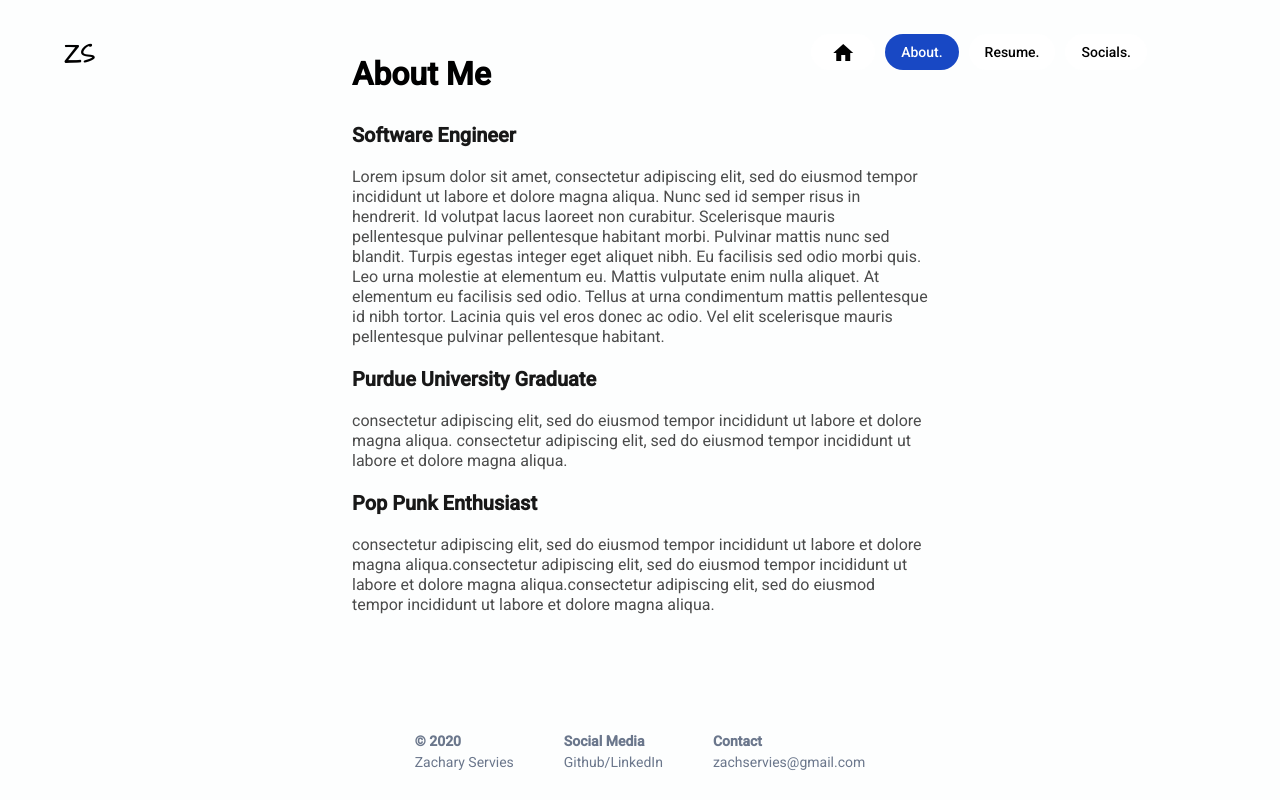
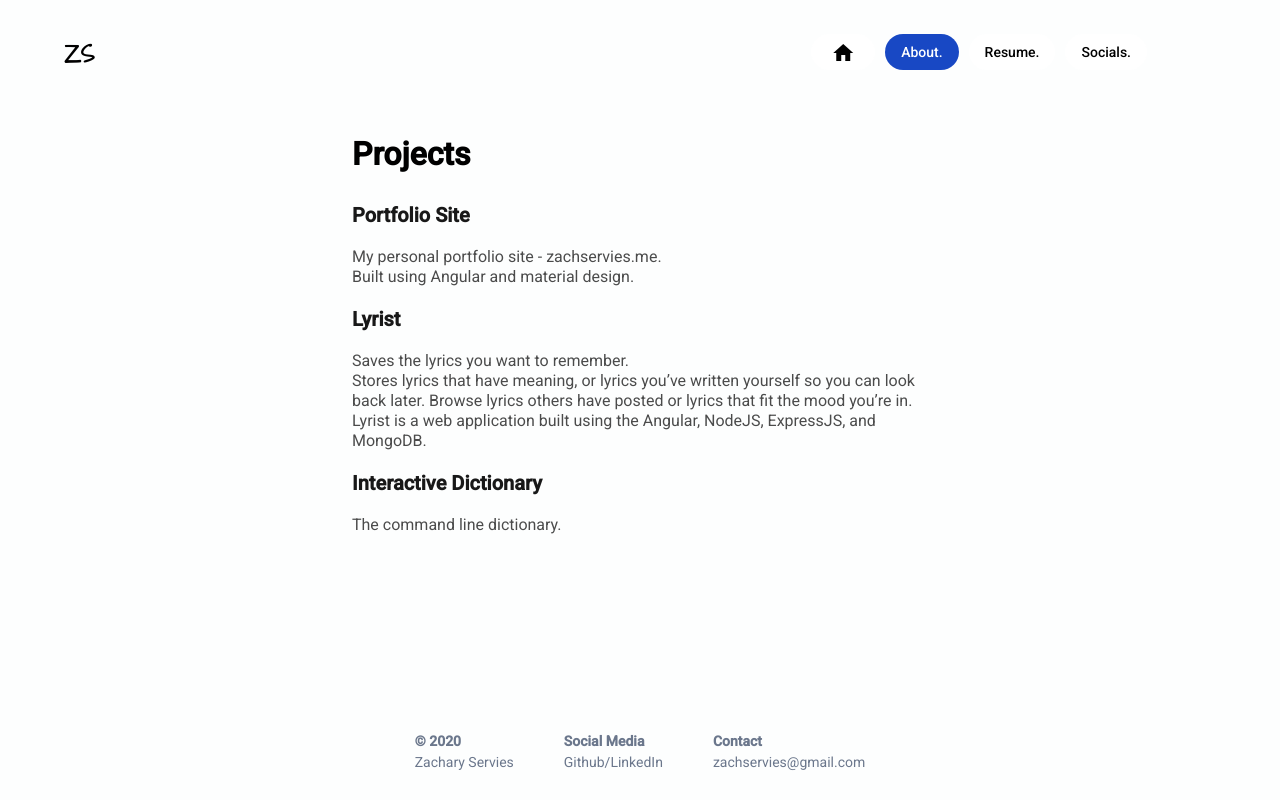
Before and after one commit to zservies/portfolio, an Angular app: page /about in a window 1280 px wide. Built offline with nearby package versions, Linux system fonts and the light colour scheme.

Commit message:
Changed about-page content.

```diff
--- a/src/app/about/about.component.html
+++ b/src/app/about/about.component.html
@@ -1,13 +1,27 @@
 <div class = "about-wrapper">
   <div class = "content-container">
-    <h1 class = "about">About Me</h1>
-    <h3 class = "sub-header">Software Engineer</h3>
+    <h1 class = "about">Projects</h1>
+    <h3 class = "sub-header">Portfolio Site</h3>
     <p>
-      Lorem ipsum dolor sit amet, consectetur adipiscing elit, sed do eiusmod tempor incididunt ut labore et dolore magna aliqua. Nunc sed id semper risus in hendrerit. Id volutpat lacus laoreet non curabitur. Scelerisque mauris pellentesque pulvinar pellentesque habitant morbi. Pulvinar mattis nunc sed blandit. Turpis egestas integer eget aliquet nibh. Eu facilisis sed odio morbi quis. Leo urna molestie at elementum eu. Mattis vulputate enim nulla aliquet. At elementum eu facilisis sed odio. Tellus at urna condimentum mattis pellentesque id nibh tortor. Lacinia quis vel eros donec ac odio. Vel elit scelerisque mauris pellentesque pulvinar pellentesque habitant.
+      My personal portfolio site - zachservies.me.
     </p>
-    <h3 class = "sub-header">Purdue University Graduate</h3>
-    <p>consectetur adipiscing elit, sed do eiusmod tempor incididunt ut labore et dolore magna aliqua. consectetur adipiscing elit, sed do eiusmod tempor incididunt ut labore et dolore magna aliqua.</p>
-    <h3 class = "sub-header">Pop Punk Enthusiast</h3>
-    <p>consectetur adipiscing elit, sed do eiusmod tempor incididunt ut labore et dolore magna aliqua.consectetur adipiscing elit, sed do eiusmod tempor incididunt ut labore et dolore magna aliqua.consectetur adipiscing elit, sed do eiusmod tempor incididunt ut labore et dolore magna aliqua.</p>
+    <p>
+      Built using Angular and material design.
+    </p>
+    <h3 class = "sub-header">Lyrist</h3>
+    <p>
+      Saves the lyrics you want to remember.
+    </p>
+    <p>
+      Stores lyrics that have meaning, or lyrics you’ve written yourself so you can look back later. Browse lyrics others have posted or lyrics that fit the mood you’re in.
+    </p>
+    <p>
+      Lyrist is a web application built using the Angular, NodeJS, ExpressJS, and MongoDB.
+    </p>
+    <h3 class = "sub-header">Interactive Dictionary</h3>
+    <p>The command line dictionary.</p>
+    <p>
+
+    </p>
   </div>
 </div>
```
